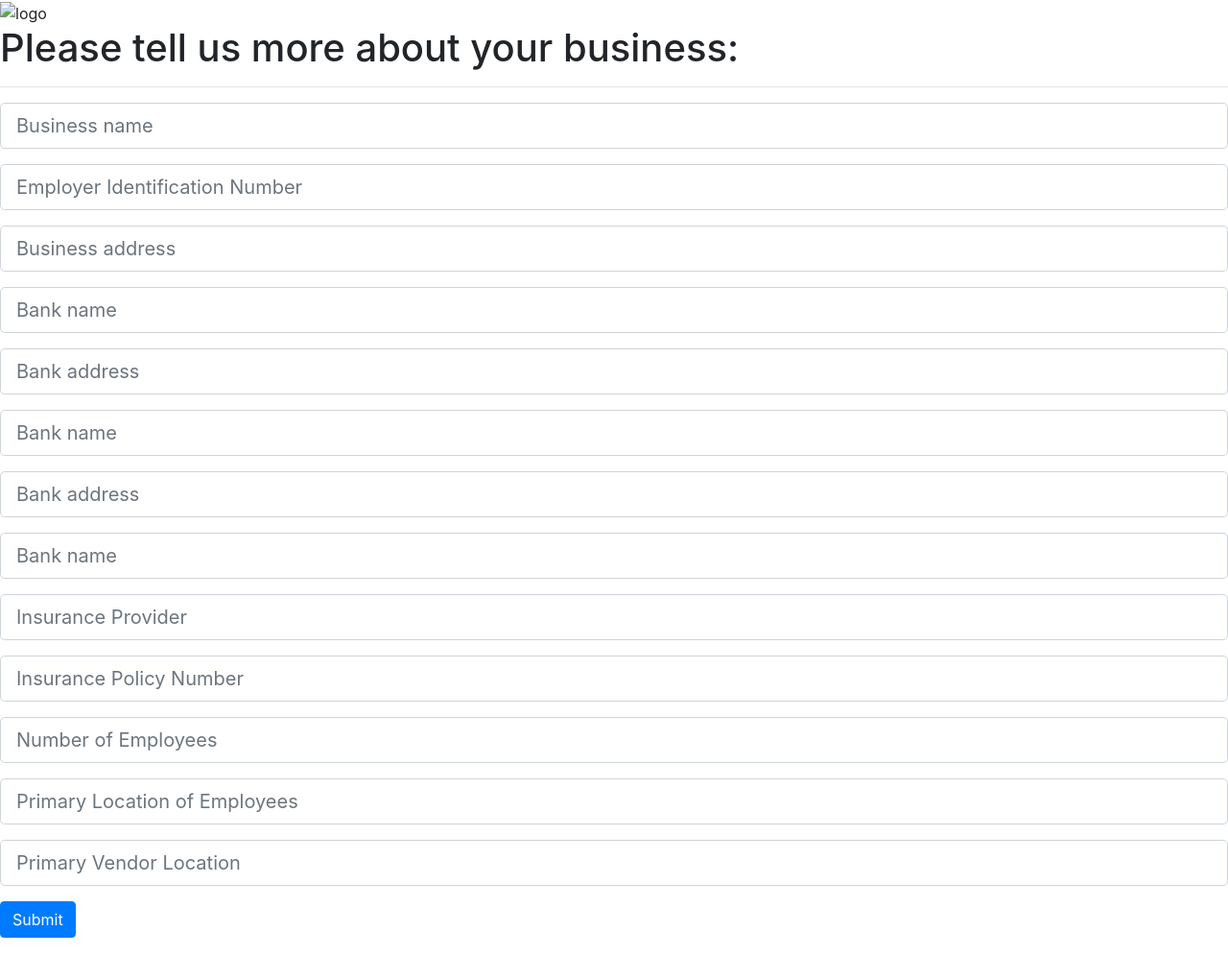
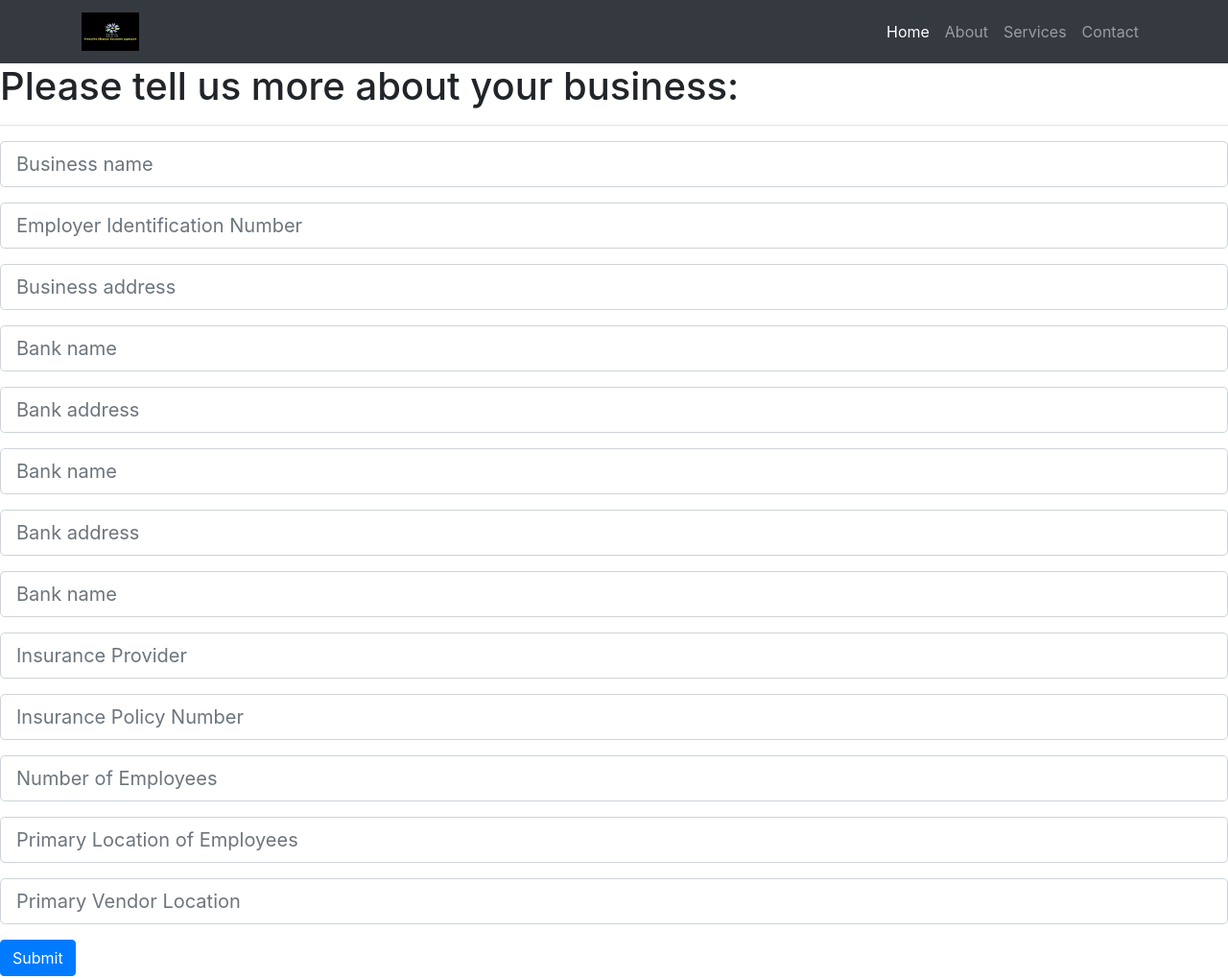
Before and after one commit to neurogirl47/HackBeforeTheStorm, a website: page final/form.html in a window 1280 px wide. Shown: the whole page at 96% size. Before the commit the page ends 993 px from the top, so only its background shows below. Drawn offline with nearby package versions, Linux system fonts and the light colour scheme.

Commit message:
Update form.html

```diff
--- a/final/form.html
+++ b/final/form.html
@@ -4,7 +4,35 @@
             <link rel="stylesheet" href="https://maxcdn.bootstrapcdn.com/bootstrap/4.0.0/css/bootstrap.min.css" integrity="sha384-Gn5384xqQ1aoWXA+058RXPxPg6fy4IWvTNh0E263XmFcJlSAwiGgFAW/dAiS6JXm" crossorigin="anonymous">
     </head>
     <body>
-            <img src="logo.jpg" alt="logo" width=60 height=40/>
+            <nav class="navbar navbar-expand-lg navbar-dark bg-dark static-top">
+                    <div class="container">
+                      <a class="navbar-brand" href="#">
+                            <img src="logo.png" alt="logo" width=60 height=40>
+                          </a>
+                      <button class="navbar-toggler" type="button" data-toggle="collapse" data-target="#navbarResponsive" aria-controls="navbarResponsive" aria-expanded="false" aria-label="Toggle navigation">
+                            <span class="navbar-toggler-icon"></span>
+                          </button>
+                      <div class="collapse navbar-collapse" id="navbarResponsive">
+                        <ul class="navbar-nav ml-auto">
+                          <li class="nav-item active">
+                            <a class="nav-link" href="#">Home
+                                  <span class="sr-only">(current)</span>
+                                </a>
+                          </li>
+                          <li class="nav-item">
+                            <a class="nav-link" href="#">About</a>
+                          </li>
+                          <li class="nav-item">
+                            <a class="nav-link" href="#">Services</a>
+                          </li>
+                          <li class="nav-item">
+                            <a class="nav-link" href="#">Contact</a>
+                          </li>
+                        </ul>
+                      </div>
+                    </div>
+                  </nav>
+
         <div>
             <h1>Please tell us more about your business:</h1>
             <hr/>
```
